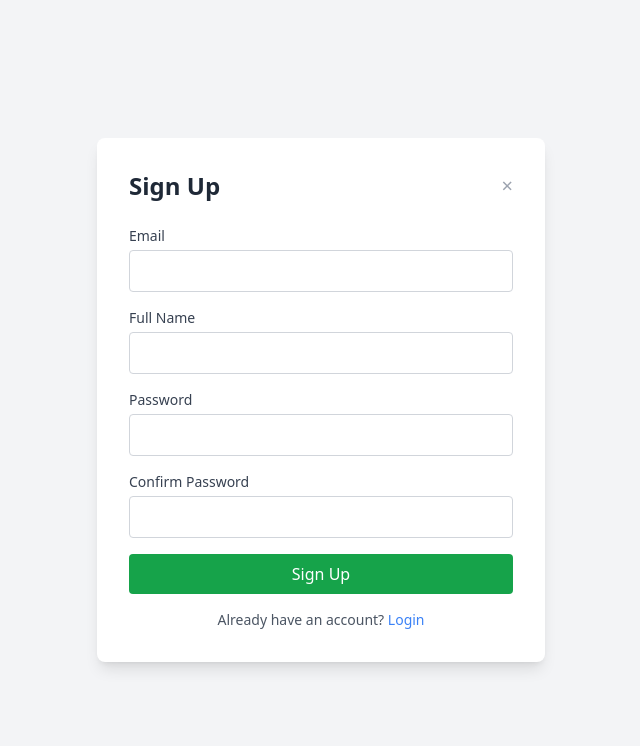
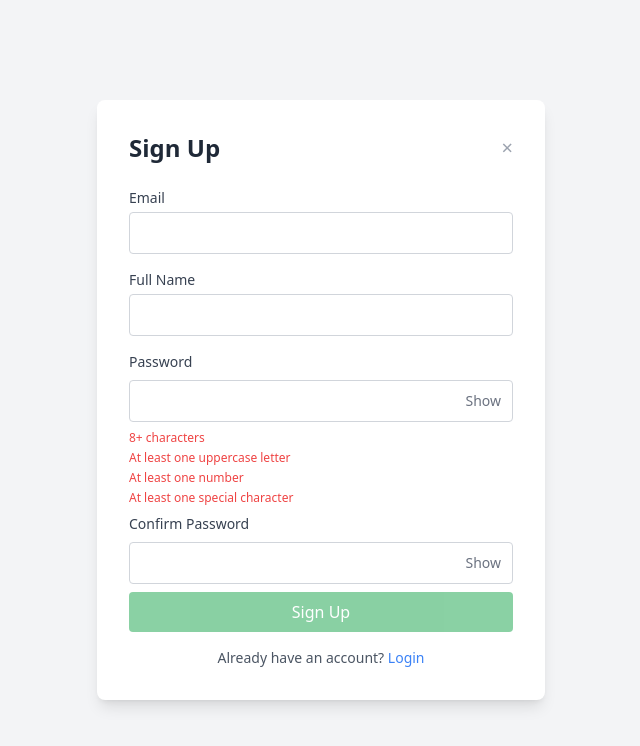
Before and after one commit to xavierAshkar/findash-mvp, a Django app: page /users/register/ in a window 1280 px wide. Shown: the top 746 px of the page, without its empty margins (319-959 px from the left). Run offline with Django 5.2, Linux system fonts and the light colour scheme; parts of the project's set-up code (start-up, migrations or seed data) failed here and were passed over; some libraries are stand-ins or nearby versions.

Commit message:
feature(register): add password requirements and give info to user on password reqs

```diff
--- a/templates/base_public.html
+++ b/templates/base_public.html
@@ -6,6 +6,7 @@
     <title>{% block title %}FinDash{% endblock %}</title>
     <script src="https://cdn.tailwindcss.com"></script>
     <script src="https://unpkg.com/htmx.org@1.9.2"></script>
+    <script src="https://unpkg.com/alpinejs" defer></script>
   </head>
   <body class="bg-gray-100 text-gray-900">
     <div class="container mx-auto px-4">{% block content %}{% endblock %}</div>
--- a/users/forms.py
+++ b/users/forms.py
@@ -4,22 +4,38 @@ users/forms.py
 Contains form(s) for user creation and authentication.
 """
 
+import re
 from django import forms
 from django.contrib.auth import get_user_model
+from django.contrib.auth.forms import AuthenticationForm
 
 CustomUser = get_user_model()
 
 class CustomUserCreationForm(forms.ModelForm):
-    """
-    Form for registering a new user with email and full name.
-    Includes password confirmation and hashing.
-    """
     password1 = forms.CharField(label="Password", widget=forms.PasswordInput)
     password2 = forms.CharField(label="Confirm Password", widget=forms.PasswordInput)
 
     class Meta:
         model = CustomUser
         fields = ['email', 'full_name']
+
+    def clean_password1(self):
+        password = self.cleaned_data.get("password1")
+
+        # Length
+        if len(password) < 8:
+            raise forms.ValidationError("Password must be at least 8 characters long.")
+        # Uppercase
+        if not re.search(r"[A-Z]", password):
+            raise forms.ValidationError("Password must contain at least one uppercase letter.")
+        # Number
+        if not re.search(r"\d", password):
+            raise forms.ValidationError("Password must contain at least one number.")
+        # Special character
+        if not re.search(r"[^A-Za-z0-9]", password):
+            raise forms.ValidationError("Password must contain at least one special character.")
+
+        return password
 
     def clean(self):
         cleaned_data = super().clean()
@@ -33,3 +49,8 @@ class CustomUserCreationForm(forms.ModelForm):
         if commit:
             user.save()
         return user
+
+class CustomLoginForm(AuthenticationForm):
+    def confirm_login_allowed(self, user):
+        if not user.is_verified:
+            raise forms.ValidationError("Please verify your email before logging in.")
--- a/users/models.py
+++ b/users/models.py
@@ -28,11 +28,8 @@ class CustomUser(AbstractBaseUser, PermissionsMixin):
     full_name = models.CharField(max_length=100)
     is_active = models.BooleanField(default=True)
     is_staff = models.BooleanField(default=False)
+    is_verified = models.BooleanField(default=False)  # NEW
     date_joined = models.DateTimeField(auto_now_add=True)
-
-    # Optional future fields
-    # income = models.DecimalField(max_digits=10, decimal_places=2, null=True, blank=True)
-    # credit_score_estimate = models.IntegerField(null=True, blank=True)
 
     USERNAME_FIELD = 'email'
     REQUIRED_FIELDS = ['full_name']
--- a/users/templates/registration/register.html
+++ b/users/templates/registration/register.html
@@ -28,22 +28,82 @@
         {{ form.full_name|add_class:"mt-1 p-2 block w-full border border-gray-300 rounded" }}
       </div>
 
-      <!-- Password Fields -->
-      <div>
+      <div x-data="{
+          password: '',
+          confirmPassword: '',
+          showPassword: false,
+          showConfirmPassword: false,
+          req: { length: false, uppercase: false, number: false, special: false },
+          strength: 0,
+          barColor: '#DC2626',
+          checkPassword() {
+              this.req.length = this.password.length >= 8;
+              this.req.uppercase = /[A-Z]/.test(this.password);
+              this.req.number = /\d/.test(this.password);
+              this.req.special = /[^A-Za-z0-9]/.test(this.password);
+
+              const count = Object.values(this.req).filter(Boolean).length;
+              this.strength = (count / 4) * 100;
+              this.barColor = count < 2 ? '#DC2626' : count < 3 ? '#F59E0B' : '#10B981';
+          }
+      }" class="space-y-2">
+
+        <!-- Password field with toggle -->
         <label for="id_password1" class="block text-sm font-medium text-gray-700">Password</label>
-        {{ form.password1|add_class:"mt-1 p-2 block w-full border border-gray-300 rounded" }}
+        <div class="relative">
+          <input :type="showPassword ? 'text' : 'password'" name="password1" id="id_password1"
+                x-model="password" x-init="checkPassword()" @input="checkPassword"
+                class="mt-1 p-2 block w-full border border-gray-300 rounded pr-10">
+
+          <button type="button" @click="showPassword = !showPassword"
+                  class="absolute inset-y-0 right-0 flex items-center pr-3 text-sm text-gray-500 hover:text-gray-700">
+            <span x-text="showPassword ? 'Hide' : 'Show'"></span>
+          </button>
+        </div>
+
+        <!-- Requirements -->
+        <ul class="text-xs space-y-1">
+          <li :class="req.length ? 'text-green-600' : 'text-red-500'">8+ characters</li>
+          <li :class="req.uppercase ? 'text-green-600' : 'text-red-500'">At least one uppercase letter</li>
+          <li :class="req.number ? 'text-green-600' : 'text-red-500'">At least one number</li>
+          <li :class="req.special ? 'text-green-600' : 'text-red-500'">At least one special character</li>
+        </ul>
+
+        <!-- Strength bar -->
+        <div x-show="password !== ''" class="h-2 rounded bg-gray-200 overflow-hidden">
+          <div class="h-full transition-all"
+              :style="{ width: strength + '%', backgroundColor: barColor }"></div>
+        </div>
+
+        <!-- Confirm Password field with toggle -->
+        <label for="id_password2" class="block text-sm font-medium text-gray-700">Confirm Password</label>
+        <div class="relative">
+          <input :type="showConfirmPassword ? 'text' : 'password'" name="password2" id="id_password2"
+                x-model="confirmPassword"
+                class="mt-1 p-2 block w-full border border-gray-300 rounded pr-10">
+
+
+          <button type="button" @click="showConfirmPassword = !showConfirmPassword"
+                  class="absolute inset-y-0 right-0 flex items-center pr-3 text-sm text-gray-500 hover:text-gray-700">
+            <span x-text="showConfirmPassword ? 'Hide' : 'Show'"></span>
+          </button>
+        </div>
+
+        <!-- Match indicator -->
+        <p x-show="password !== ''"
+          :class="password === confirmPassword ? 'text-green-600' : 'text-red-500'"
+          class="text-xs mt-1">
+          <span x-text="password === confirmPassword ? 'Passwords match' : 'Passwords do not match'"></span>
+        </p>
+
+        <!-- Submit button -->
+        <button type="submit"
+                :disabled="strength < 100 || password !== confirmPassword"
+                class="w-full bg-green-600 text-white py-2 rounded hover:bg-green-700 disabled:opacity-50 disabled:cursor-not-allowed">
+          Sign Up
+        </button>
       </div>
-      <div>
-        <label for="id_password2" class="block text-sm font-medium text-gray-700">Confirm Password</label>
-        {{ form.password2|add_class:"mt-1 p-2 block w-full border border-gray-300 rounded" }}
-      </div>
-
-      <!-- Submit Button -->
-      <button type="submit" class="w-full bg-green-600 text-white py-2 rounded hover:bg-green-700">
-        Sign Up
-      </button>
     </form>
-
     <!-- Link to Login -->
     <p class="mt-4 text-sm text-center text-gray-600">
       Already have an account?
--- a/users/urls.py
+++ b/users/urls.py
@@ -9,6 +9,7 @@ Handles URL routing for user-related views such as:
 from django.urls import path
 from . import views
 from django.contrib.auth import views as auth_views
+from .forms import CustomLoginForm
 
 app_name = 'users'
 
@@ -16,6 +17,11 @@ urlpatterns = [
     # Registration view (custom)
     path('register/', views.register, name='register'),
 
-    # Login view (Django built-in)
-    path('login/', auth_views.LoginView.as_view(template_name='registration/login.html'), name='login'),
+    path('verify/<int:uid>/<str:token>/', views.verify_email, name='verify_email'),
+
+    # Login view
+    path('login/', auth_views.LoginView.as_view(
+        template_name='registration/login.html',
+        authentication_form=CustomLoginForm
+    ), name='login'),
 ]
--- a/users/views.py
+++ b/users/views.py
@@ -11,6 +11,16 @@ from django.contrib.auth import login
 from django.contrib import messages
 from .forms import CustomUserCreationForm
 
+from django.core.mail import send_mail
+from django.urls import reverse
+from django.conf import settings
+from django.contrib.sites.shortcuts import get_current_site
+from .tokens import email_verification_token
+
+from django.http import HttpResponseBadRequest
+from django.shortcuts import get_object_or_404
+from .models import CustomUser
+
 def home(request):
     """
     Render the homepage (accessible to all users).
@@ -19,31 +29,30 @@ def home(request):
 
 
 def register(request):
-    """
-    Handle user registration.
+    if request.method == "POST":
+        form = CustomUserCreationForm(request.POST)
+        if form.is_valid():
+            user = form.save(commit=False)
 
-    - On GET: display a blank registration form
-    - On POST: validate and save the user, log them in,
-      and redirect to the dashboard if successful
-    """
-    if request.method == "POST":
-        # Create a form instance with submitted POST data
-        form = CustomUserCreationForm(request.POST)
+            # Auto-verify for v1.0.0
+            user.is_verified = True
+            user.save()
 
-        # Validate the form (built-in Django validation + custom logic)
-        if form.is_valid():
-            # Save the new user to the database
-            user = form.save()
 
-            # Log the user in after successful registration
             login(request, user)
-            messages.success(request, "Registration successful. Welcome!")
-
-            # Redirect user to link accounts page
+            messages.success(request, "Account created and verified! Welcome to Findash.")
             return redirect('plaid:link_account')
     else:
-        # If GET request, instantiate a blank registration form
         form = CustomUserCreationForm()
 
-    # Render the registration template with the form (either blank or with errors)
     return render(request, "registration/register.html", {"form": form})
+
+
+def verify_email(request, uid, token):
+    user = get_object_or_404(CustomUser, pk=uid)
+    if email_verification_token.check_token(user, token):
+        user.is_verified = True
+        user.save()
+        messages.success(request, "Your email is verified! You can log in now.")
+        return redirect('users:login')
+    return HttpResponseBadRequest("Invalid or expired verification link.")
```
Also changed, not shown: users/tokens.py (added, +7 -0 lines), users/migrations/0002_customuser_is_verified.py (added).
